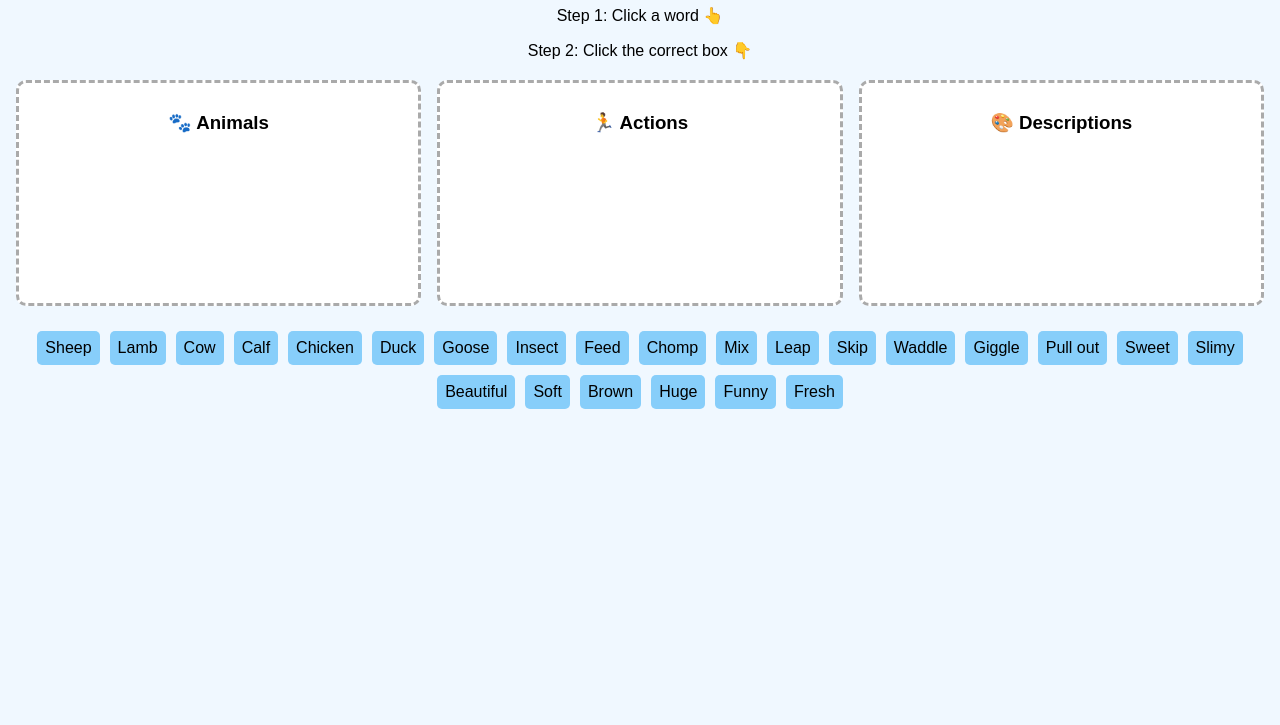
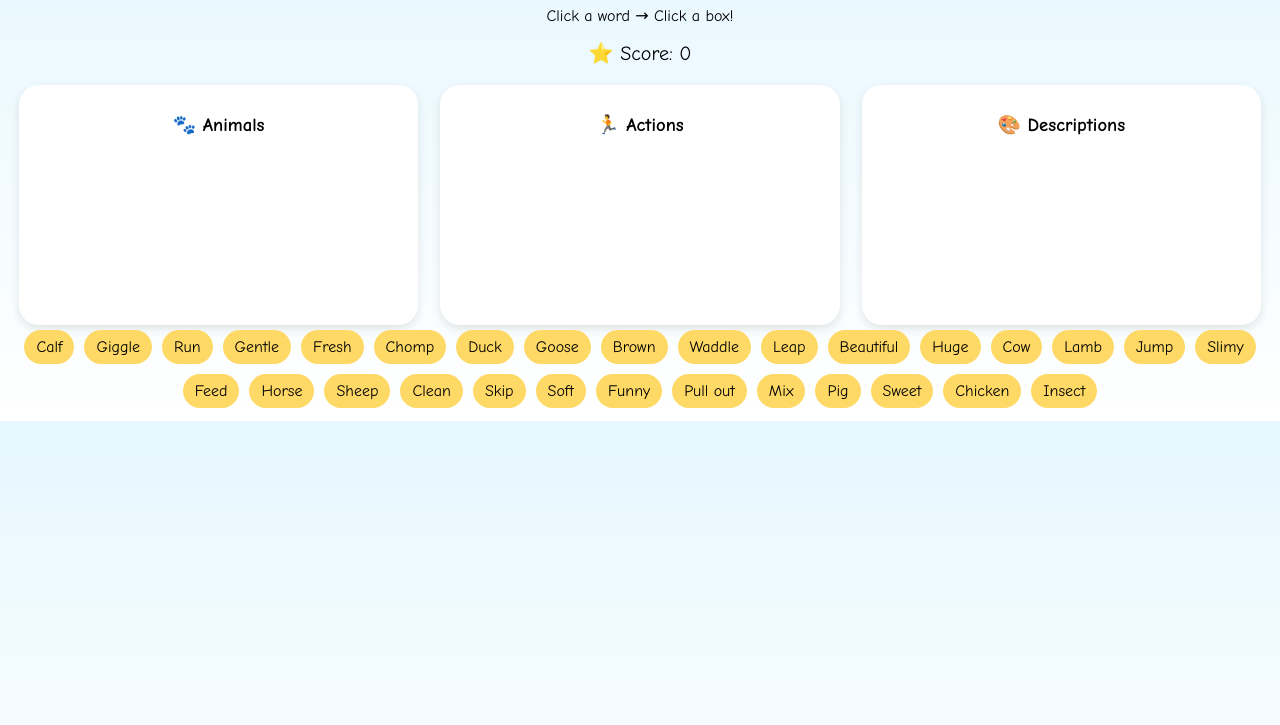
Before and after one commit to Shirlzy531/farmgames, a plain HTML site: page index.html in a window 1280 px wide. Shown: the part 75-800 px from the top of the page. Drawn offline with Linux system fonts and the light colour scheme.

Commit message:
Update index.html

```diff
--- a/index.html
+++ b/index.html
@@ -2,50 +2,70 @@
 <html lang="en">
 <head>
 <meta charset="UTF-8">
-<title>Word Sorting Game</title>
+<title>🐄 Cute Farm Word Game</title>
 <style>
 body {
-        font-family: Arial;
+    font-family: 'Comic Sans MS', cursive;
     text-align: center;
-        background: #f0f8ff;
+    background: linear-gradient(#e6f7ff, #fff);
 }
+
 h1 {
-        color: #333;
+    color: #ff7f50;
 }
+
 .container {
     display: flex;
     justify-content: space-around;
     margin-top: 20px;
 }
+
 .box {
     width: 30%;
-        min-height: 200px;
-        border: 3px dashed #aaa;
-        border-radius: 10px;
+    min-height: 220px;
+    border-radius: 20px;
     padding: 10px;
-        background: #fff;
+    background: #ffffff;
+    box-shadow: 0 4px 10px rgba(0,0,0,0.1);
+    transition: 0.3s;
 }
-    .word-bank {
-        margin-top: 20px;
+
+.box:hover {
+    transform: scale(1.05);
 }
+
 .word {
     display: inline-block;
-        background: #87cefa;
-        padding: 8px;
+    background: #ffd966;
+    padding: 8px 12px;
     margin: 5px;
-        border-radius: 5px;
+    border-radius: 20px;
     cursor: pointer;
+    transition: 0.2s;
 }
+
+.word:hover {
+    background: #ffb347;
+    transform: scale(1.1);
+}
+
 .selected {
-        background: orange;
+    background: #ff7f50 !important;
+    color: white;
+}
+
+.score {
+    font-size: 20px;
+    margin-top: 10px;
 }
 </style>
 </head>
 <body>
 
-<h1>🐄 Word Sorting Game 🐤</h1>
-<p>Step 1: Click a word 👆</p>
-<p>Step 2: Click the correct box 👇</p>
+<h1>🐄 Farm Word Game 🐤</h1>
+<p>Click a word → Click a box!</p>
+
+<div class="score">⭐ Score: <span id="score">0</span></div>
 
 <div class="container">
     <div class="box" onclick="dropWord('animals')">
@@ -64,10 +84,11 @@
     </div>
 </div>
 
-<div class="word-bank" id="wordBank"></div>
+<div id="wordBank"></div>
 
 <script>
 let selectedWord = null;
+let score = 0;
 
 const words = [
     // animals
@@ -79,6 +100,8 @@ const words = [
     {text:"Duck", type:"animals"},
     {text:"Goose", type:"animals"},
     {text:"Insect", type:"animals"},
+    {text:"Pig", type:"animals"},
+    {text:"Horse", type:"animals"},
 
     // actions
     {text:"Feed", type:"actions"},
@@ -89,6 +112,8 @@ const words = [
     {text:"Waddle", type:"actions"},
     {text:"Giggle", type:"actions"},
     {text:"Pull out", type:"actions"},
+    {text:"Run", type:"actions"},
+    {text:"Jump", type:"actions"},
 
     // adjectives
     {text:"Sweet", type:"adjectives"},
@@ -98,12 +123,23 @@ const words = [
     {text:"Brown", type:"adjectives"},
     {text:"Huge", type:"adjectives"},
     {text:"Funny", type:"adjectives"},
-    {text:"Fresh", type:"adjectives"}
+    {text:"Fresh", type:"adjectives"},
+    {text:"Gentle", type:"adjectives"},
+    {text:"Clean", type:"adjectives"}
 ];
 
 const wordBank = document.getElementById("wordBank");
 
-words.forEach((w, index) => {
+function shuffle(array) {
+    for (let i = array.length - 1; i > 0; i--) {
+        let j = Math.floor(Math.random() * (i + 1));
+        [array[i], array[j]] = [array[j], array[i]];
+    }
+}
+
+shuffle(words);
+
+words.forEach((w) => {
     const div = document.createElement("div");
     div.className = "word";
     div.innerText = w.text;
@@ -118,18 +154,16 @@ function selectWord(element, word) {
 }
 
 function dropWord(category) {
-    if (!selectedWord) {
-        alert("Please select a word first!");
-        return;
-    }
+    if (!selectedWord) return;
 
     if (selectedWord.word.type === category) {
         document.getElementById(category).appendChild(selectedWord.element);
         selectedWord.element.classList.remove("selected");
         selectedWord = null;
-        alert("✅ Correct!");
+        score++;
+        document.getElementById("score").innerText = score;
     } else {
-        alert("❌ Try again!");
+        alert("Try again!");
     }
 }
 </script>
```
Lines whose indentation alone changed are shown as unchanged.
